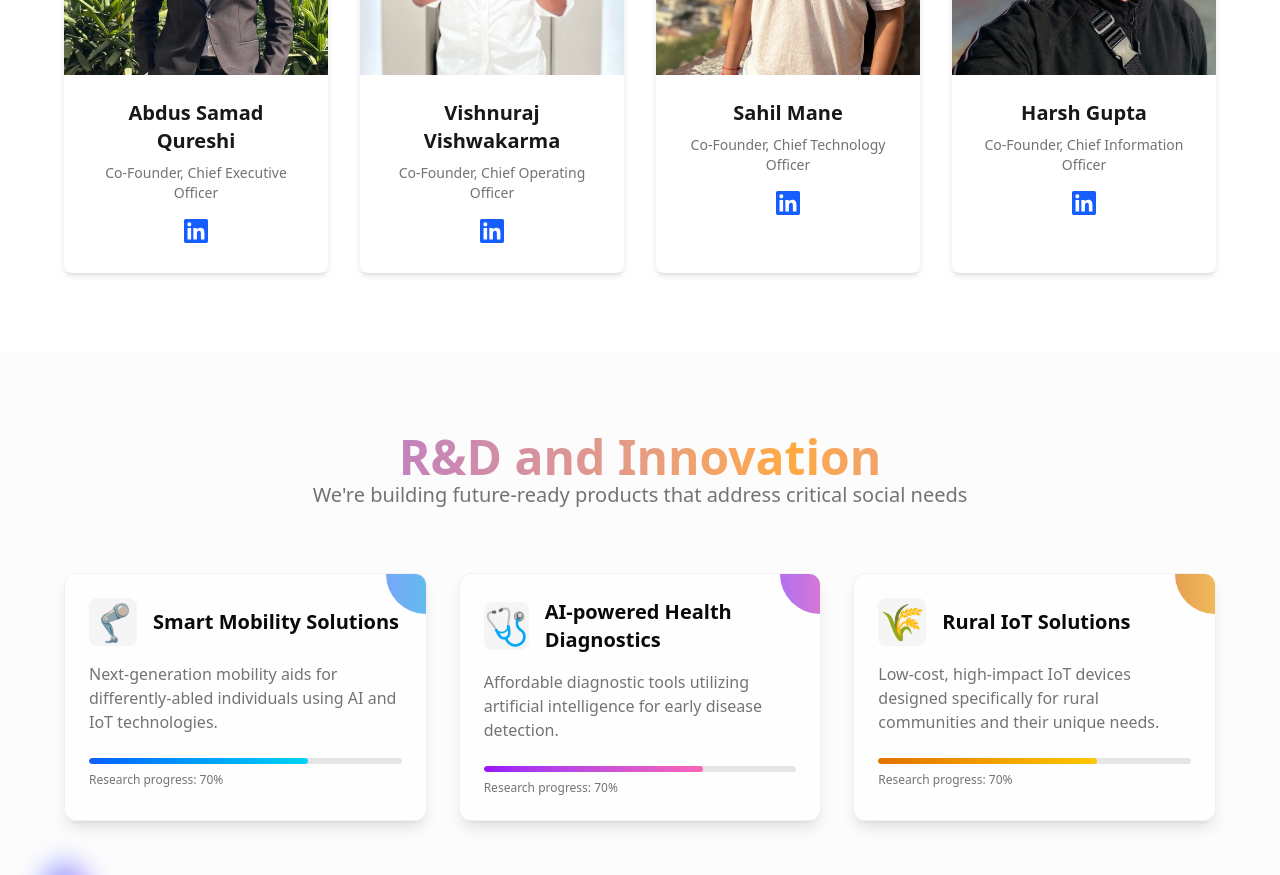
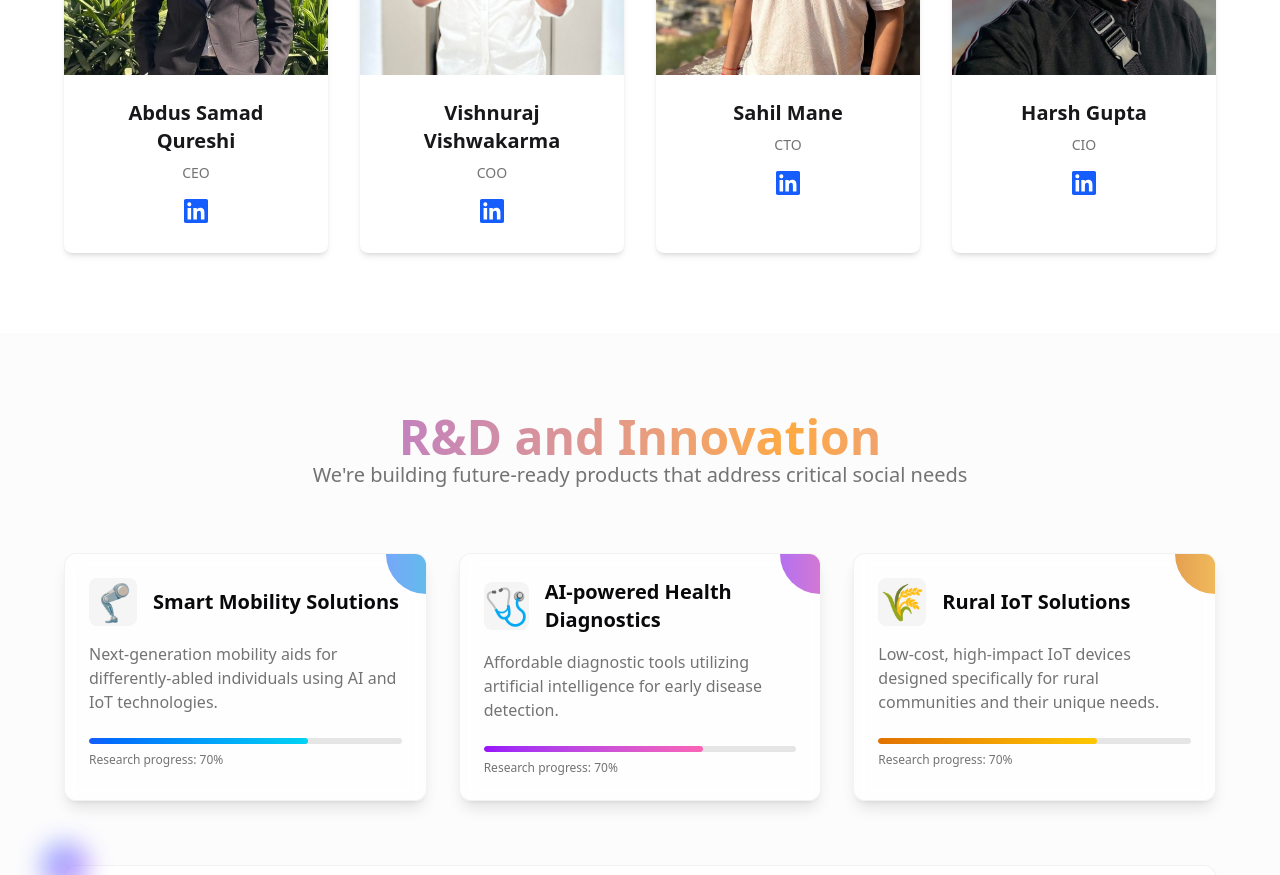
Before and after one commit to austrange/austrange, a Next.js app: page / in a window 1280 px wide. Shown: the part 6080-6955 px from the top of the page. Built offline with nearby package versions, Linux system fonts and the light colour scheme.

Commit message:
refactor: update team member roles for consistency and clarity

```diff
--- a/src/components/Sections/TeamSection.tsx
+++ b/src/components/Sections/TeamSection.tsx
@@ -7,25 +7,25 @@ import { motion } from "framer-motion";
 const teamMembers = [
   {
     name: "Abdus Samad Qureshi",
-    role: "Co-Founder, Chief Executive Officer",
+    role: "CEO",
     image: "/assets/images/ceo.jpg",
     linkedin: "https://www.linkedin.com/in/abdus-samad-qureshi-836174250/",
   },
   {
     name: "Vishnuraj Vishwakarma",
-    role: "Co-Founder, Chief Operating Officer",
+    role: "COO",
     image: "/assets/images/coo.jpg",
     linkedin: "https://www.linkedin.com/in/vishnuraj-vishwakarma-radhakrishnan/",
   },
   {
     name: "Sahil Mane",
-    role: "Co-Founder, Chief Technology Officer",
+    role: "CTO",
     image: "/assets/images/cto.jpg",
     linkedin: "https://www.linkedin.com/in/sahil-mane-003a0924b/",
   },
   {
     name: "Harsh Gupta",
-    role: "Co-Founder, Chief Information Officer",
+    role: "CIO",
     image: "/assets/images/cio.jpg",
     linkedin: "https://www.linkedin.com/in/harsh-gupta-2b41692b1/",
   },
```
